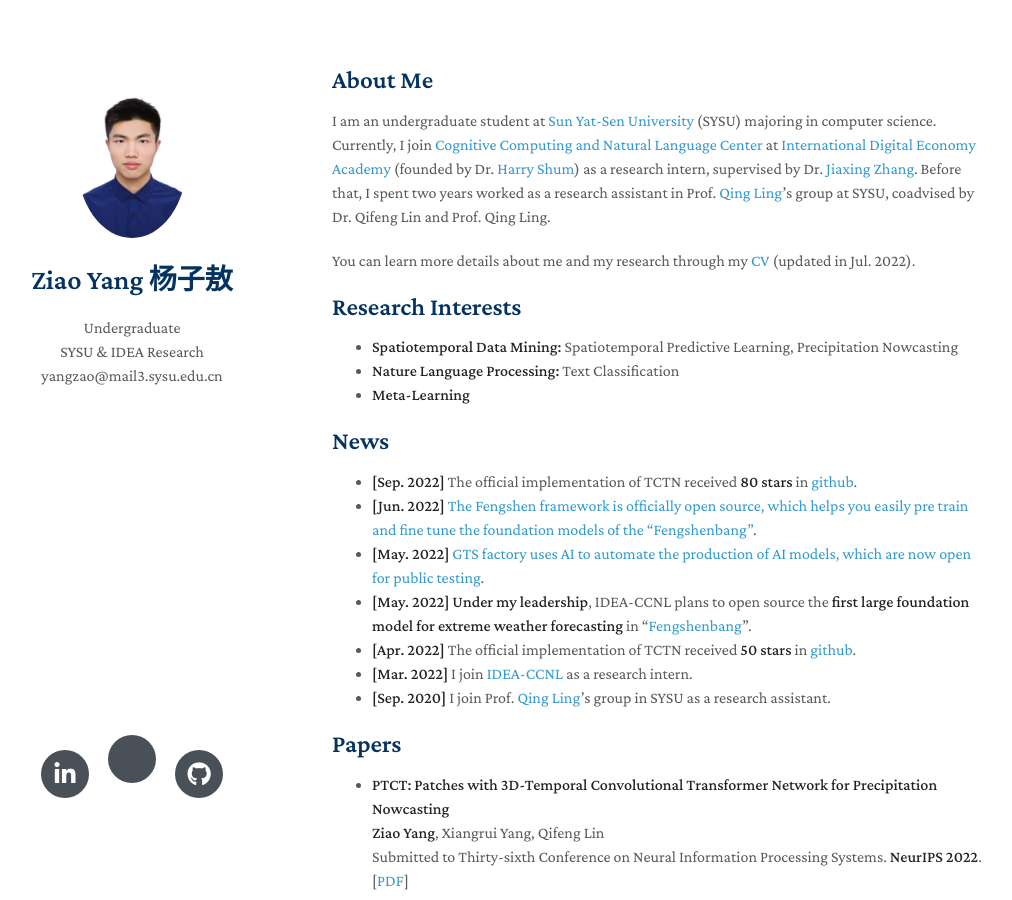
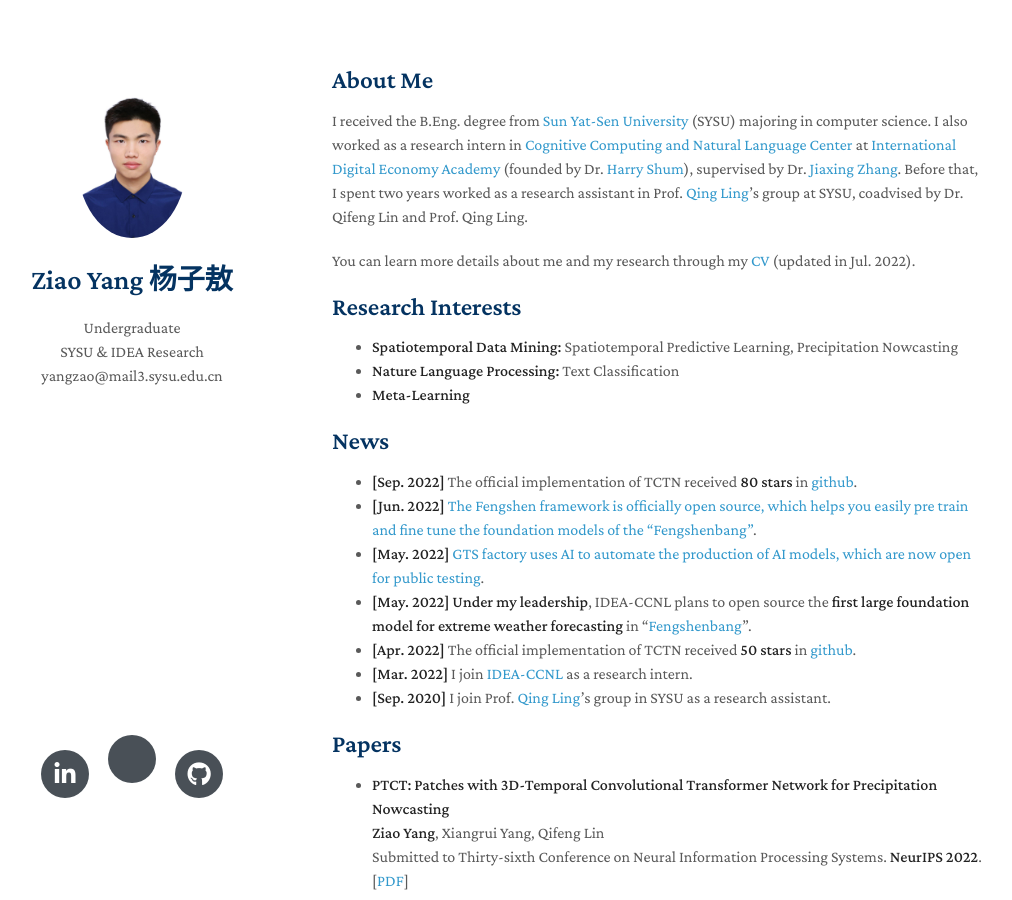
Before and after one commit to yangziao56/homepage, a Jekyll site: the page built from index.md, in a window 1280 px wide and 900 px high. Shown: the whole window, without its empty margins (138-1150 px from the left). Built offline with Jekyll 4.4.1, drawn with Linux system fonts in a browser that asks for light colours; nearby versions of some CDN libraries; a style sheet for code colours, icons or effects is not loaded; our own code applies the rules of GitHub Pages for plain Markdown files.

Commit message:
Update index.md
Signed-off-by: Ziao Yang <70676524+yangziao56@users.noreply.github.com>

```diff
--- a/index.md
+++ b/index.md
@@ -4,7 +4,7 @@
 
 ## About Me
 
-I am an undergraduate student at [Sun Yat-Sen University](https://www.sysu.edu.cn/sysuen/) (SYSU) majoring in computer science. Currently, I join [Cognitive Computing and Natural Language Center](https://idea.edu.cn/en/ccnl.html) at [International Digital Economy Academy](https://idea.edu.cn/en/about-idea.html) (founded by Dr. [Harry Shum](https://idea.edu.cn/en/about-team/harry_shum.html)) as a research intern, supervised by Dr. [Jiaxing Zhang](https://idea.edu.cn/en/person/zhangjiaxing.html). Before that,  I spent two years worked as a research assistant in Prof. [Qing Ling](http://home.ustc.edu.cn/~qingling/)'s group at SYSU, coadvised by Dr. Qifeng Lin and Prof. Qing Ling.
+I received the B.Eng. degree from [Sun Yat-Sen University](https://www.sysu.edu.cn/sysuen/) (SYSU) majoring in computer science. I also worked as a research intern in [Cognitive Computing and Natural Language Center](https://idea.edu.cn/en/ccnl.html) at [International Digital Economy Academy](https://idea.edu.cn/en/about-idea.html) (founded by Dr. [Harry Shum](https://idea.edu.cn/en/about-team/harry_shum.html)), supervised by Dr. [Jiaxing Zhang](https://idea.edu.cn/en/person/zhangjiaxing.html). Before that,  I spent two years worked as a research assistant in Prof. [Qing Ling](http://home.ustc.edu.cn/~qingling/)'s group at SYSU, coadvised by Dr. Qifeng Lin and Prof. Qing Ling.
 
 You can learn more details about me and my research through my [CV](https://github.com/yangziao56/homepage/raw/main/pdf/Ziao_Yang-CV.pdf) (updated in Jul. 2022).
 
```
